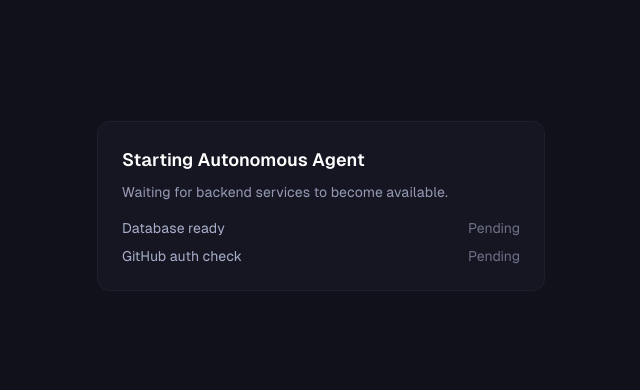
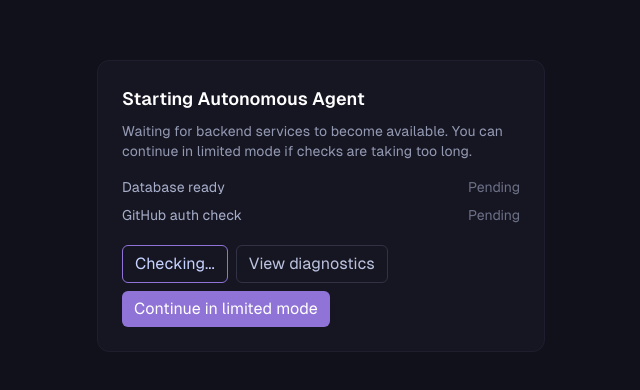
Before and after one commit to phmatray/AutonomousAgent, a React (Vite) app: page / in a window 1280 px wide. Shown: the part 194-584 px from the top of the page, without its empty margins (319-959 px from the left). Built offline with nearby package versions, Linux system fonts and the light colour scheme.

Commit message:
improve startup gate with retry diagnostics and limited mode

```diff
--- a/src/app/App.tsx
+++ b/src/app/App.tsx
@@ -9,6 +9,7 @@ import { CredentialsPage } from '@/app/routes/credentials/CredentialsPage';
 import { SettingsPage } from '@/app/routes/settings/SettingsPage';
 import { WorkflowCatalogProvider } from '@/app/state/workflow-catalog-machine';
 import { useInitializationStatus } from '@/lib/hooks/useInitializationStatus';
+import { useMemo, useState } from 'react';
 
 const queryClient = new QueryClient({
   defaultOptions: {
@@ -21,16 +22,38 @@ const queryClient = new QueryClient({
 
 function AppContent() {
   const { route, navigate } = useRouter();
-  const { data, isError, isLoading, isFullyInitialized } = useInitializationStatus();
+  const {
+    data,
+    errorMessage,
+    isError,
+    isFetching,
+    isLoading,
+    isFullyInitialized,
+    lastCheckedAt,
+    refetch,
+  } = useInitializationStatus();
+  const [allowLimitedMode, setAllowLimitedMode] = useState(false);
+  const [showDiagnostics, setShowDiagnostics] = useState(false);
   const showInitializationGate = isLoading || (!isError && !isFullyInitialized);
+  const showGate = showInitializationGate && !allowLimitedMode;
+  const diagnostics = useMemo(() => {
+    return {
+      databaseReady: data?.database === true,
+      githubAuthChecked: data?.github_auth_attempted === true,
+      queryStatus: isLoading ? 'loading' : isError ? 'error' : 'ready',
+      isFetching,
+      lastCheckedAt,
+      error: errorMessage,
+    };
+  }, [data, errorMessage, isError, isFetching, isLoading, lastCheckedAt]);
 
-  if (showInitializationGate) {
+  if (showGate) {
     return (
       <div className="flex items-center justify-center h-screen bg-gray-950 text-white p-6">
         <section className="w-full max-w-md rounded-xl border border-gray-800 bg-gray-900/80 p-6">
           <h1 className="text-lg font-semibold text-white">Starting Autonomous Agent</h1>
           <p className="mt-2 text-sm text-gray-400">
-            Waiting for backend services to become available.
+            Waiting for backend services to become available. You can continue in limited mode if checks are taking too long.
           </p>
           <div className="mt-4 space-y-2 text-sm" aria-live="polite">
             <div className="flex items-center justify-between">
@@ -46,6 +69,61 @@ function AppContent() {
               </span>
             </div>
           </div>
+          <div className="mt-5 flex flex-wrap items-center gap-2">
+            <button
+              type="button"
+              onClick={() => void refetch()}
+              className="px-3 py-1.5 rounded-md border border-indigo-600 text-indigo-200 hover:bg-indigo-900/25 transition-colors"
+              disabled={isFetching}
+            >
+              {isFetching ? 'Checking...' : 'Retry now'}
+            </button>
+            <button
+              type="button"
+              onClick={() => setShowDiagnostics((value) => !value)}
+              className="px-3 py-1.5 rounded-md border border-gray-700 text-gray-200 hover:bg-gray-800 transition-colors"
+              aria-expanded={showDiagnostics}
+              aria-controls="init-diagnostics"
+            >
+              {showDiagnostics ? 'Hide diagnostics' : 'View diagnostics'}
+            </button>
+            <button
+              type="button"
+              onClick={() => setAllowLimitedMode(true)}
+              className="px-3 py-1.5 rounded-md bg-indigo-600 text-white hover:bg-indigo-500 transition-colors"
+            >
+              Continue in limited mode
+            </button>
+          </div>
+          {showDiagnostics && (
+            <dl
+              id="init-diagnostics"
+              className="mt-4 rounded-lg border border-gray-800 bg-gray-950/60 p-3 text-xs space-y-2"
+            >
+              <div className="flex justify-between gap-4">
+                <dt className="text-gray-400">Status</dt>
+                <dd className="text-gray-200">{diagnostics.queryStatus}</dd>
+              </div>
+              <div className="flex justify-between gap-4">
+                <dt className="text-gray-400">Database ready</dt>
+                <dd className="text-gray-200">{diagnostics.databaseReady ? 'true' : 'false'}</dd>
+              </div>
+              <div className="flex justify-between gap-4">
+                <dt className="text-gray-400">GitHub auth check</dt>
+                <dd className="text-gray-200">{diagnostics.githubAuthChecked ? 'true' : 'false'}</dd>
+              </div>
+              <div className="flex justify-between gap-4">
+                <dt className="text-gray-400">Last successful check</dt>
+                <dd className="text-gray-200 font-mono">
+                  {diagnostics.lastCheckedAt ?? 'n/a'}
+                </dd>
+              </div>
+              <div className="flex justify-between gap-4">
+                <dt className="text-gray-400">Error</dt>
+                <dd className="text-red-300 break-all text-right">{diagnostics.error ?? 'none'}</dd>
+              </div>
+            </dl>
+          )}
         </section>
       </div>
     );
@@ -54,6 +132,21 @@ function AppContent() {
   return (
     <div className="flex flex-col h-screen bg-gray-950 text-white">
       <Navigation currentRoute={route} onNavigate={navigate} />
+      {!isFullyInitialized && allowLimitedMode && (
+        <div className="px-3 py-2 text-xs text-indigo-100 bg-indigo-900/30 border-b border-indigo-700/40 flex items-center justify-between gap-2">
+          <span>Limited mode: backend initialization is still pending.</span>
+          <button
+            type="button"
+            onClick={() => {
+              setAllowLimitedMode(false);
+              void refetch();
+            }}
+            className="px-2 py-1 rounded border border-indigo-400/60 hover:bg-indigo-800/40 transition-colors"
+          >
+            Recheck
+          </button>
+        </div>
+      )}
       {isError && (
         <div className="px-3 py-2 text-xs text-amber-300 bg-amber-900/25 border-b border-amber-700/60" role="status">
           Could not verify backend initialization state. Continuing anyway.
--- a/src/lib/hooks/useInitializationStatus.ts
+++ b/src/lib/hooks/useInitializationStatus.ts
@@ -23,8 +23,20 @@ export function useInitializationStatus() {
     query.data?.database === true &&
     query.data?.github_auth_attempted === true;
 
+  const lastCheckedAt = query.dataUpdatedAt > 0
+    ? new Date(query.dataUpdatedAt).toISOString()
+    : null;
+
+  const errorMessage = query.error instanceof Error
+    ? query.error.message
+    : query.error
+      ? String(query.error)
+      : null;
+
   return {
     ...query,
     isFullyInitialized,
+    lastCheckedAt,
+    errorMessage,
   };
 }
```
